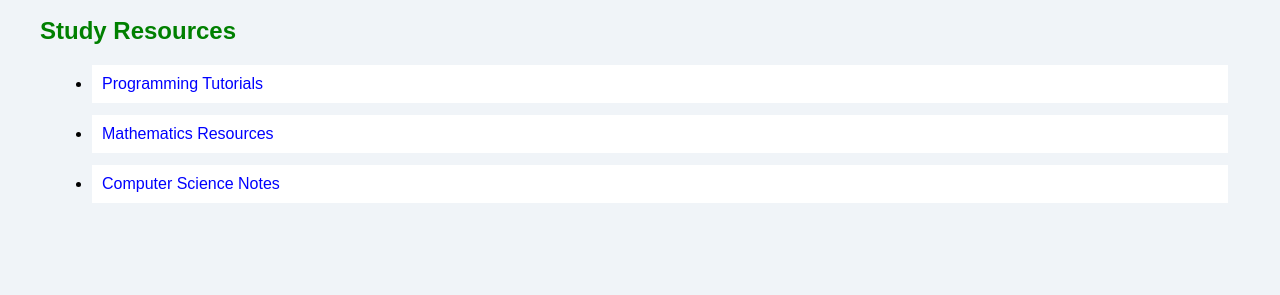
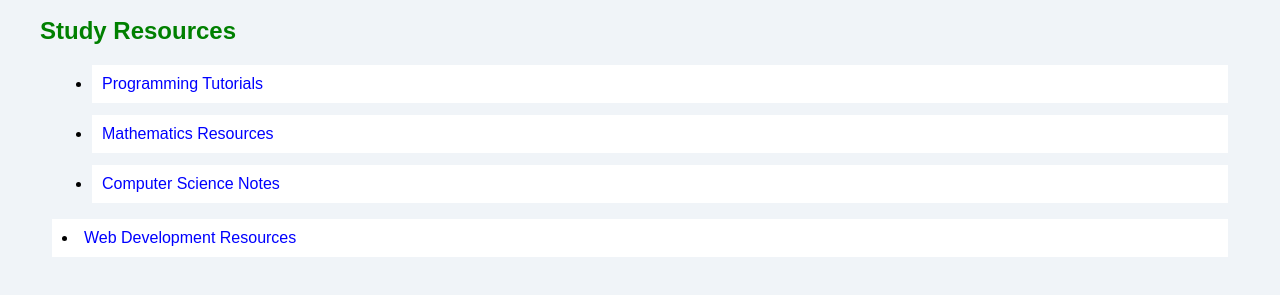
Before and after one commit to Akhil-033/class-resources, a plain HTML site: page index.html in a window 1280 px wide. Shown: the part 119-414 px from the top of the page. Drawn offline with Linux system fonts and the light colour scheme.

Commit message:
Add new study resources

```diff
--- a/index.html
+++ b/index.html
@@ -53,5 +53,10 @@
             </a>
         </li>
     </ul>
+<li>
+    <a href="https://developer.mozilla.org/">
+        Web Development Resources
+    </a>
+</li>
 </body>
 </html>
```
